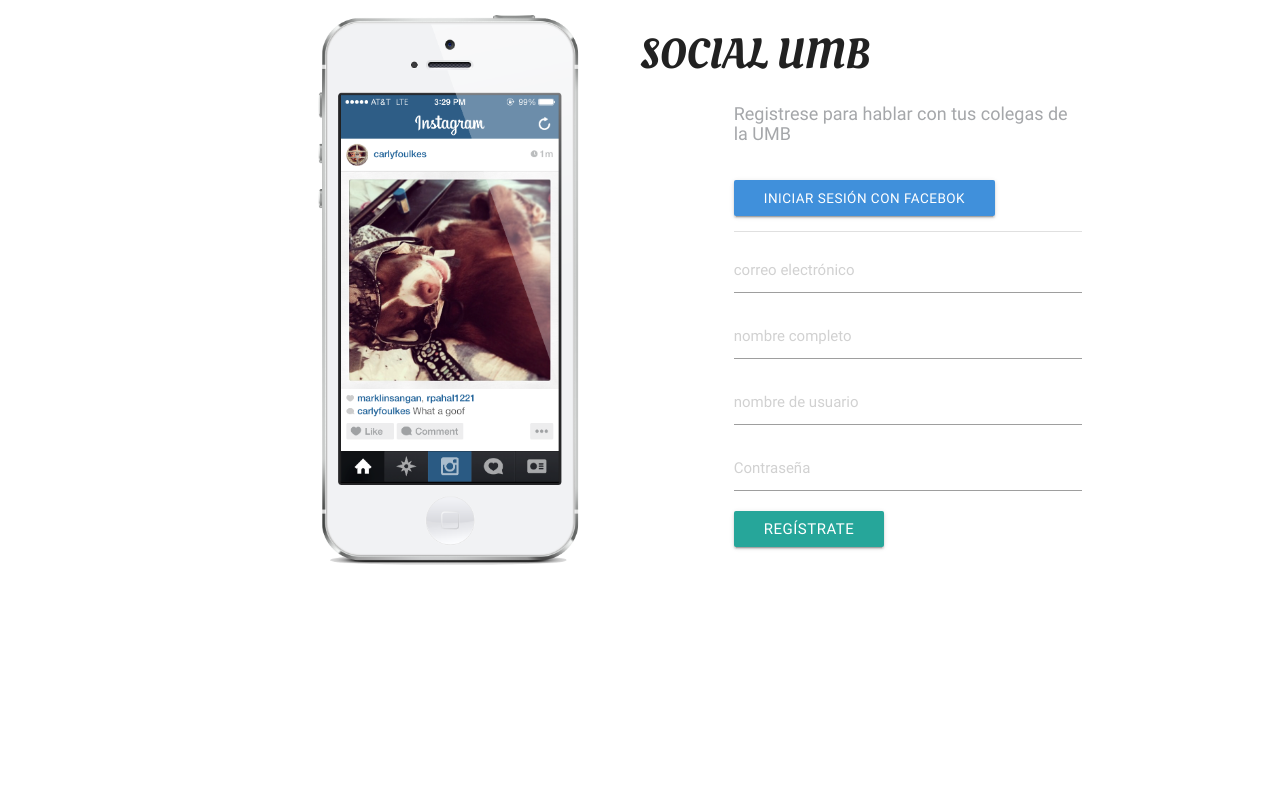
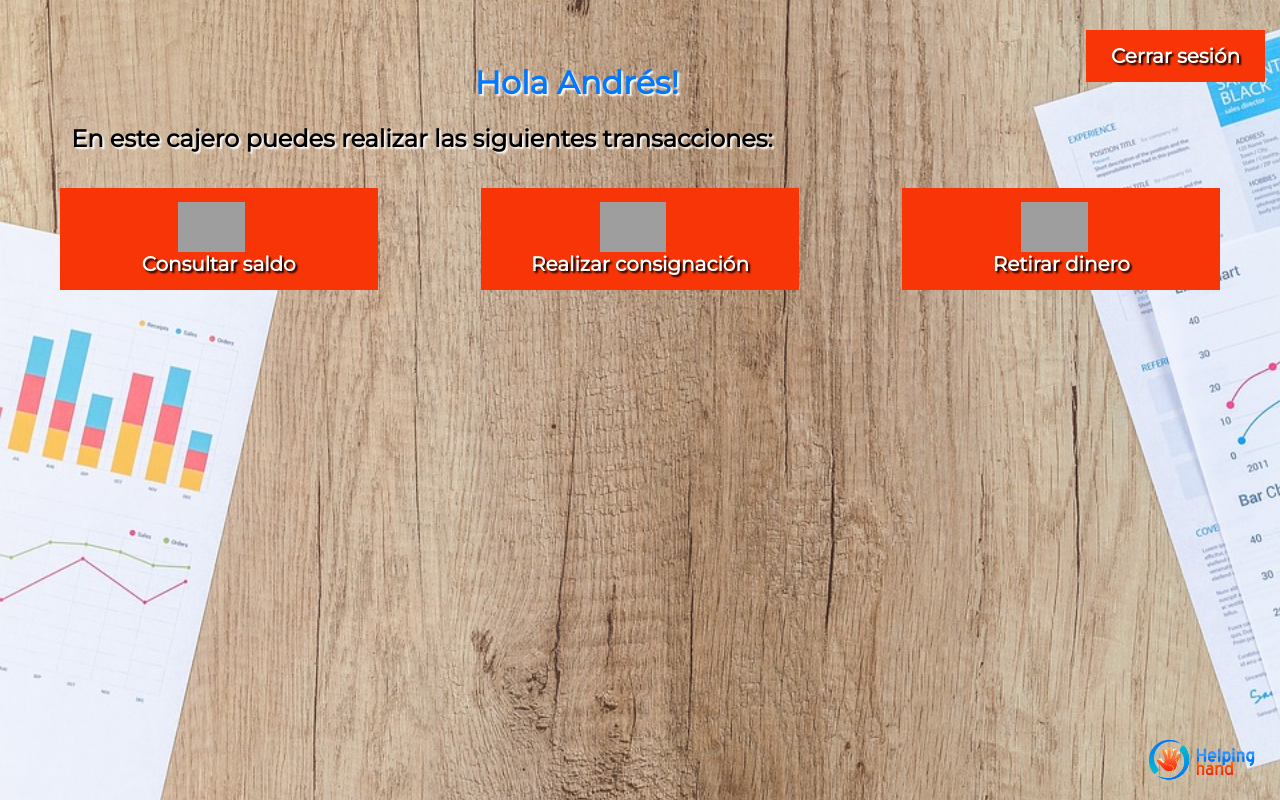
Before and after one commit to karlospuntocom/ingweb-1, a plain HTML site: page index.html in a window 1280 px wide. Drawn offline with nearby package versions, Linux system fonts and the light colour scheme; grey boxes are pictures that could not be loaded.

Commit message:
Tarea 2 Organizada

```diff
--- a/index.html
+++ b/index.html
@@ -1,59 +1,43 @@
-<!DOCTYPE html>
 <html>
 	<head>
+		<title>
+			Home Helping Hand
+		</title>
+		<link rel="stylesheet" type="text/css" href="css/style.css" />
+		<link rel="shortcut icon" type="image/png" href="images/favicon.png"/>
 		<meta charset="utf-8">
 		<meta http-equiv="X-UA-Compatible" content="IE=edge">
 		<meta name="viewport" content="width=device-width, initial-scale=1.0, user-scalable=no" />
-		<title>FUNDAMENTOS</title>
-		<!-- Compiled and minified CSS -->
-		<link rel="stylesheet" href="https://cdnjs.cloudflare.com/ajax/libs/materialize/0.100.2/css/materialize.min.css">
-		<link rel="stylesheet" href="css/estilos.css">
-		<link href="https://fonts.googleapis.com/css?family=Oleo+Script" rel="stylesheet">
-		<!-- Compiled and minified JavaScript -->
-		<script
-  src="https://code.jquery.com/jquery-3.2.1.min.js"
-  integrity="sha256-hwg4gsxgFZhOsEEamdOYGBf13FyQuiTwlAQgxVSNgt4="
-  crossorigin="anonymous"></script>
-		<script src="https://cdnjs.cloudflare.com/ajax/libs/materialize/0.100.2/js/materialize.min.js"></script>
+        <style>
+	      @import url('https://fonts.googleapis.com/css?family=Montserrat');
+	    </style>
 	</head>
-	<body>
-		<section id="main-container">
-			<div class="container">
-				<div class="row">
-					<div class="col s12 push-s1">
-						<div class="row">
-							<div class="col m5 hide-on-small-only">
-								<figure>
-									<img class="iphone" src="images/iphone.png" alt="">
-								</figure>
-							</div>
-							<div class="col s12 m7">
-								<div class="row">
-									<div class="signup-box" action="">
-										<h1 class="socialumb">SOCIAL UMB</h1>
-										<form action="" class="signup-form">
-											<h2>Registrese para hablar con tus colegas de la UMB</h2>
-											<div class="section">
-												<a href="" class="btn btn-fb hiden-on-small-only">Iniciar sesión con facebok</a>
-												<a href="" class="btn btn-fb hide-on-med-and-up">Iniciar sesión</a>
-											</div>
-											<div class="divider"></div>
-											<div class="section">
-												<input type="email" name="email" placeholder="correo electrónico">
-												<input type="text" name="name" placeholder="nombre completo">
-												<input type="text" name="username" placeholder="nombre de usuario">
-												<input type="password" name="password" placeholder="Contraseña">
-												<button class="btn waves-effect waves-light">Regístrate</button>
-											</div>
-										</form>
-									</div>
-
-								</div>
-							</div>
-						</div>
-					</div>
-				</div>
+	<body class="body-home">
+		<div class="container-home">
+			<a href="index.php" class="input-cerrar">
+				Cerrar sesión
+			</a>
+			<h1>
+				Hola Andrés!
+			</h1>
+			<h2>
+				En este cajero puedes realizar las siguientes transacciones:
+			</h2>
+			<div class="opciones-home">
+				<a class="opcion-home" href="registro.php">
+					<img class="img-link" src="https://www.jmasjuarez.gob.mx/wp-content/uploads/2016/08/consulta-saldo.png">
+					Consultar saldo
+				</a>
+				<a class="opcion-home" href="login.php">
+					<img class="img-link" src="http://aulacm.com/wp-content/uploads/2015/06/icono-grande-741.png">
+					Realizar consignación
+				</a>
+				<a class="opcion-home" href="login.php">
+					<img class="img-link" src="http://pluspng.com/img-png/finance-png-finance-loan-money-business-dollar-hand-png-512.png">
+					Retirar dinero
+				</a>
 			</div>
-		</section>
+	        <img class="img-back" src="images/logo.png">
+	    </div>
 	</body>
 </html>
```
